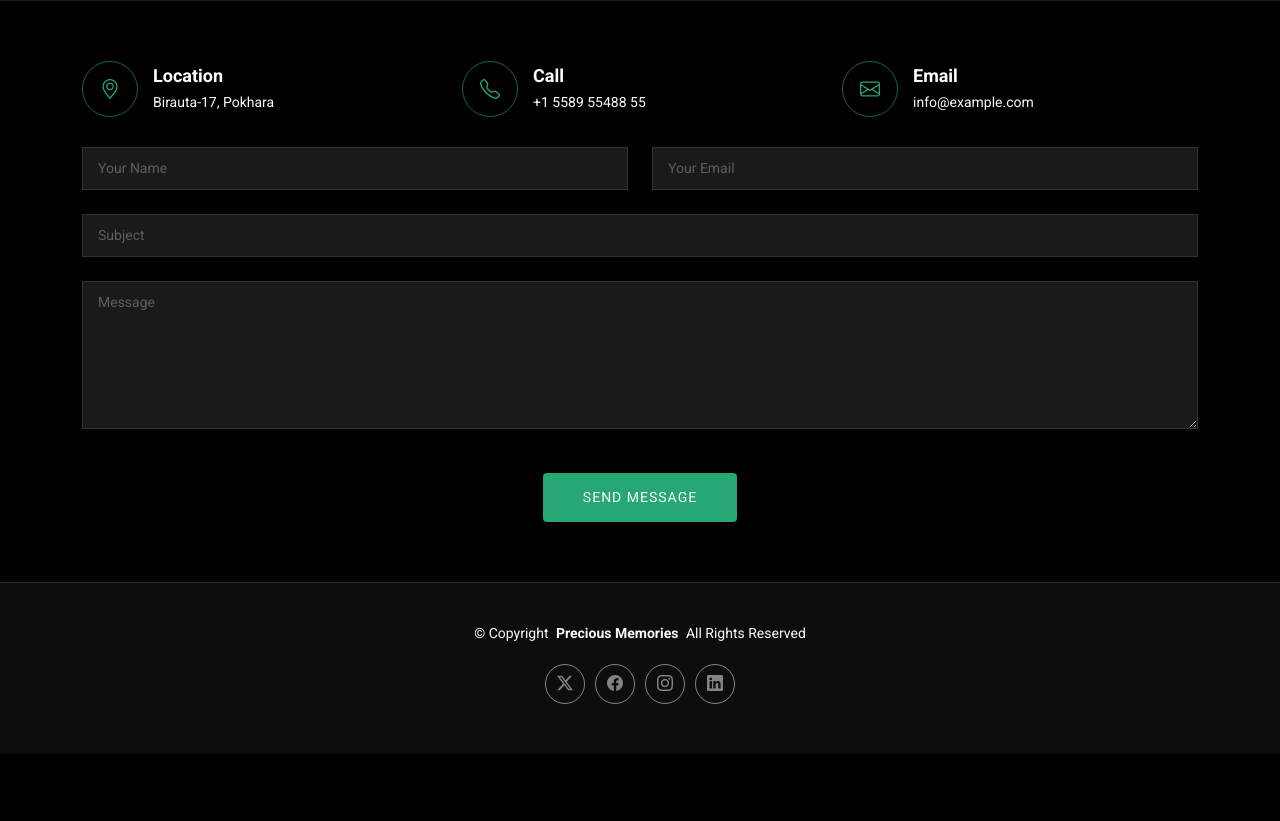
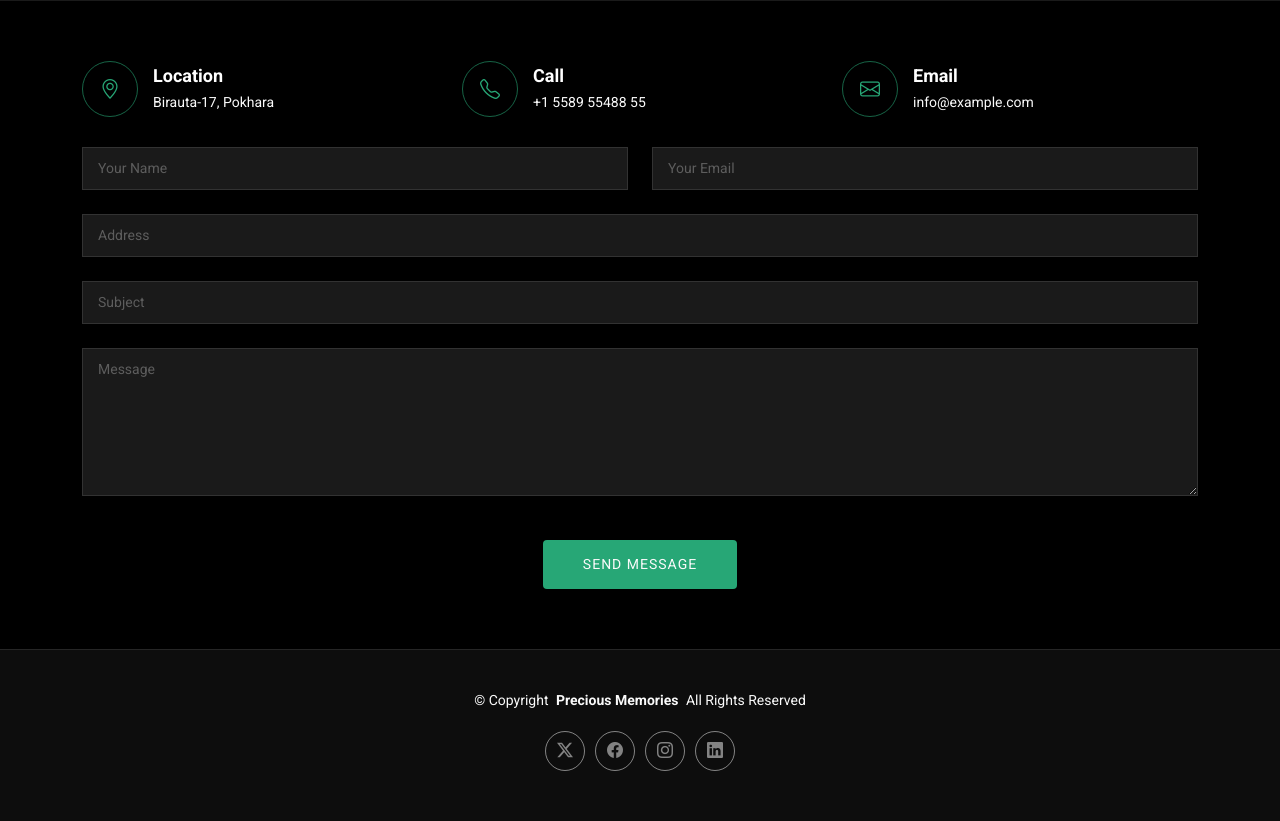
Before and after one commit to ismritith/portfolio, a PHP site: page /contact.php in a window 1280 px wide. Shown: the part 479-1300 px from the top of the page. Before the commit the page ends 1233 px from the top, so only its background shows below. Run offline with PHP 8.4, Linux system fonts and the light colour scheme; some libraries are stand-ins or nearby versions.

Commit message:
fix contact us | post data to the database

```diff
--- a/contact.php
+++ b/contact.php
@@ -167,7 +167,9 @@
             <div class="col-md-6 ">
               <input type="email" class="form-control" name="email" placeholder="Your Email" required="">
             </div>
-
+            <div class="col-md-12">
+              <input type="text" class="form-control" name="address" placeholder="Address" required="">
+            </div>
             <div class="col-md-12">
               <input type="text" class="form-control" name="subject" placeholder="Subject" required="">
             </div>
--- a/contact_processing.php
+++ b/contact_processing.php
@@ -28,7 +28,7 @@ if ($_SERVER["REQUEST_METHOD"] == "POST") {
     }
 
     // SQL query to insert data into the 'contact' table
-    $sql = "INSERT INTO contact (name, egmail, subject, address, date) VALUES (?, ?, ?, ?, ?)";
+    $sql = "INSERT INTO contact (name, email, subject, address, date) VALUES (?, ?, ?, ?, ?)";
 
     // Prepare statement to prevent SQL injection
     if ($stmt = $conn->prepare($sql)) {
```
